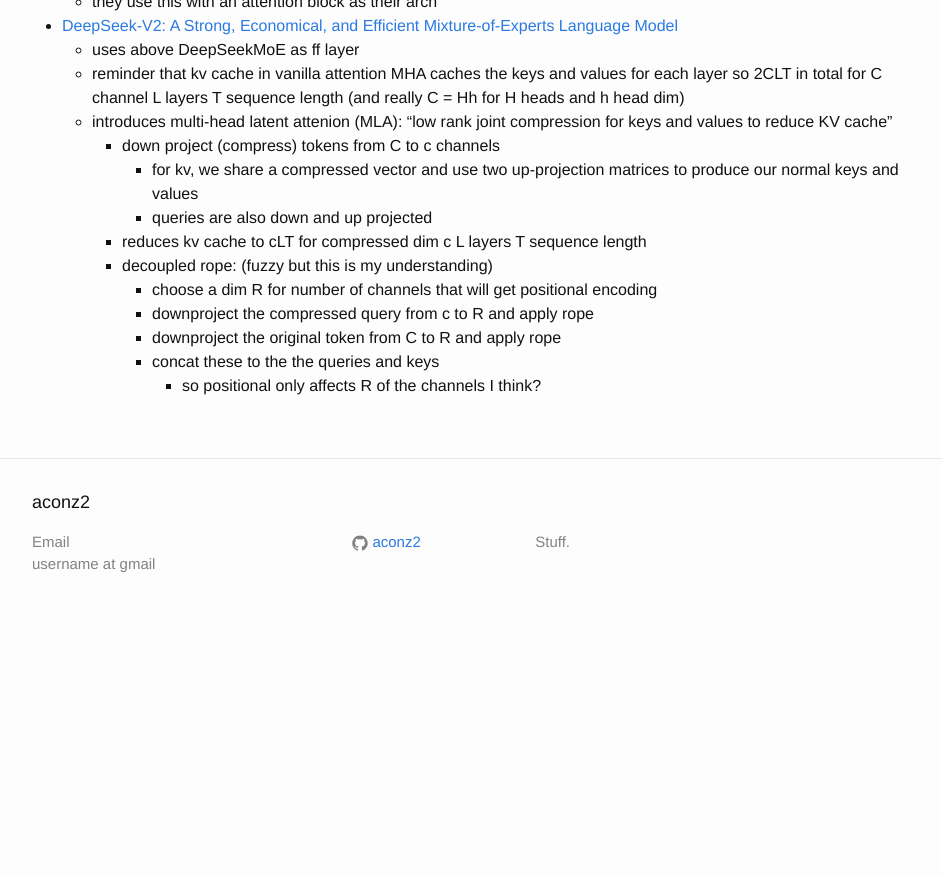
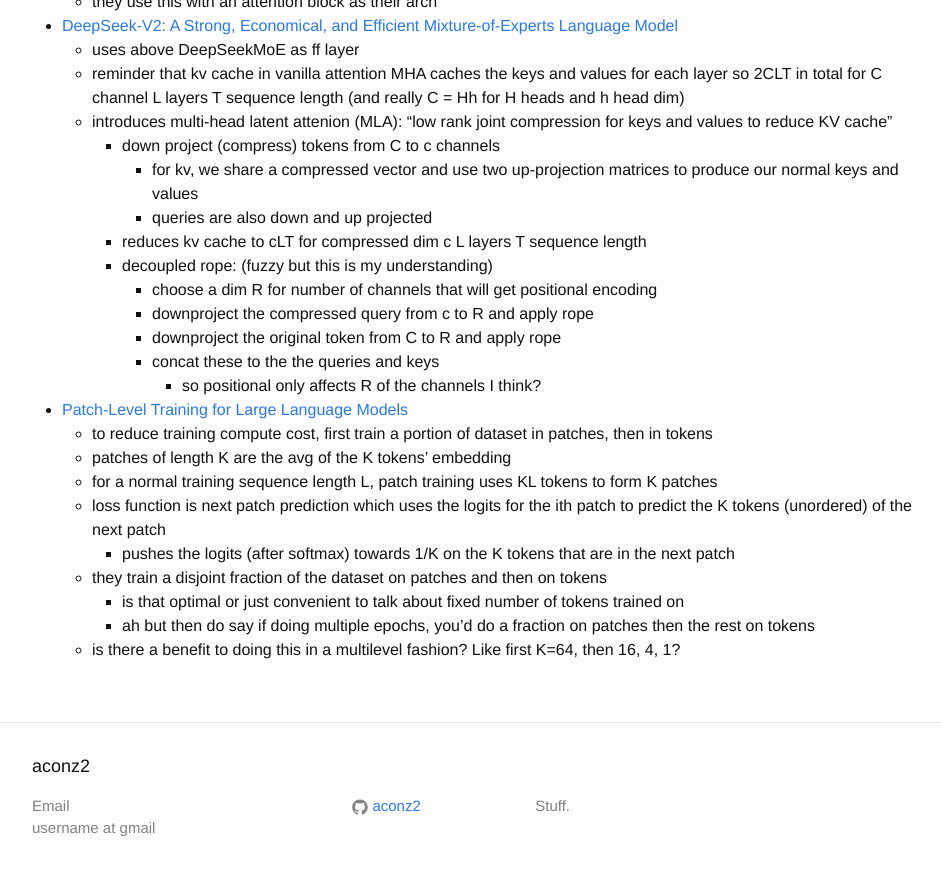
Before and after one commit to aconz2/aconz2.github.io, a Jekyll site: the page built from _posts/2024-07-03-Machine-Learning-Notes.md, in a window 1280 px wide and 900 px high, scrolled down 19738 px. Shown: the top 875 px of the window, without its empty margins (158-1100 px from the left). Built offline with Jekyll 4.4.1, drawn with Linux system fonts in a browser that asks for light colours; before the commit the page ends 20374 px from its top, so only the background shows below that.

Commit message:
patch level training

```diff
--- a/_posts/2024-07-03-Machine-Learning-Notes.md
+++ b/_posts/2024-07-03-Machine-Learning-Notes.md
@@ -374,3 +374,13 @@
       * downproject the original token from C to R and apply rope
       * concat these to the the queries and keys
         * so positional only affects R of the channels I think?
+* [Patch-Level Training for Large Language Models](https://arxiv.org/abs/2407.12665)
+  * to reduce training compute cost, first train a portion of dataset in patches, then in tokens
+  * patches of length K are the avg of the K tokens' embedding
+  * for a normal training sequence length L, patch training uses KL tokens to form K patches
+  * loss function is next patch prediction which uses the logits for the ith patch to predict the K tokens (unordered) of the next patch
+    * pushes the logits (after softmax) towards 1/K on the K tokens that are in the next patch
+  * they train a disjoint fraction of the dataset on patches and then on tokens
+    * is that optimal or just convenient to talk about fixed number of tokens trained on
+    * ah but then do say if doing multiple epochs, you'd do a fraction on patches then the rest on tokens
+  * is there a benefit to doing this in a multilevel fashion? Like first K=64, then 16, 4, 1?
```
